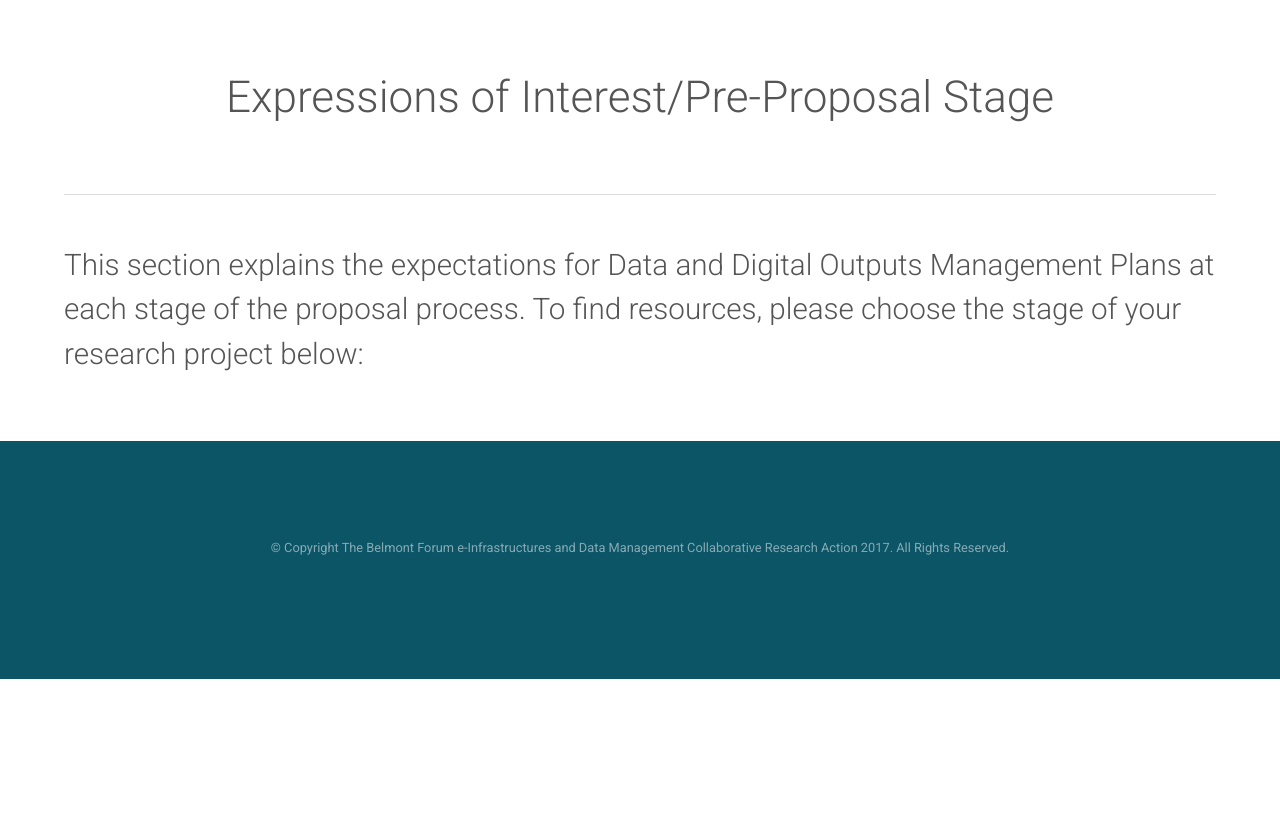
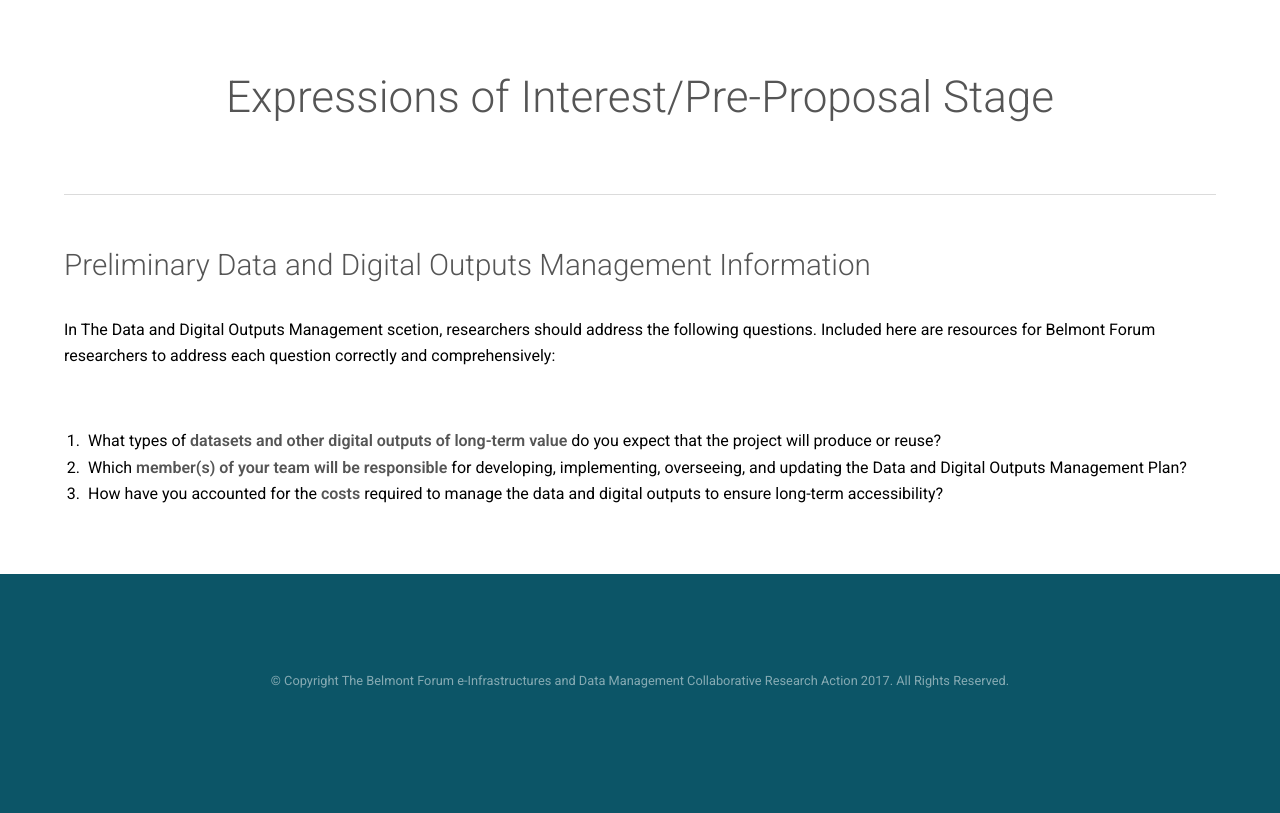
Before and after one commit to bfe-inf/toolkit, a Jekyll site: the page ddomp-preproposal.html, which Jekyll copies as it is, in a window 1280 px wide. Shown: the part 450-1263 px from the top of the page. Built offline with Jekyll 4.4.1, drawn with Linux system fonts in a browser that asks for light colours; before the commit the page ends 1129 px from its top, so only the background shows below that.

Commit message:
Update ddomp-preproposal.html

```diff
--- a/ddomp-preproposal.html
+++ b/ddomp-preproposal.html
@@ -47,7 +47,13 @@
 
 				<hr class="major" />
 
-					<h2>This section explains the expectations for Data and Digital Outputs Management Plans at each stage of the proposal process. To find resources, please choose the stage of your research project below:</h2>
+					<h2>Preliminary Data and Digital Outputs Management Information</h2>
+					<p>In The Data and Digital Outputs Management scetion, researchers should address the following questions. Included here are resources for Belmont Forum researchers to address each question correctly and comprehensively:</p><br/>
+					<ol>
+						<li>What types of <strong>datasets and other digital outputs of long-term value</strong> do you expect that the project will produce or reuse?</li>
+						<li>Which <strong>member(s) of your team will be responsible</strong> for developing, implementing, overseeing, and updating the Data and Digital Outputs Management Plan?</li>
+						<li>How have you accounted for the <strong>costs</strong> required to manage the data and digital outputs to ensure long-term accessibility?</li>
+					</ol>
 				</div>
 			</section>
 
```
